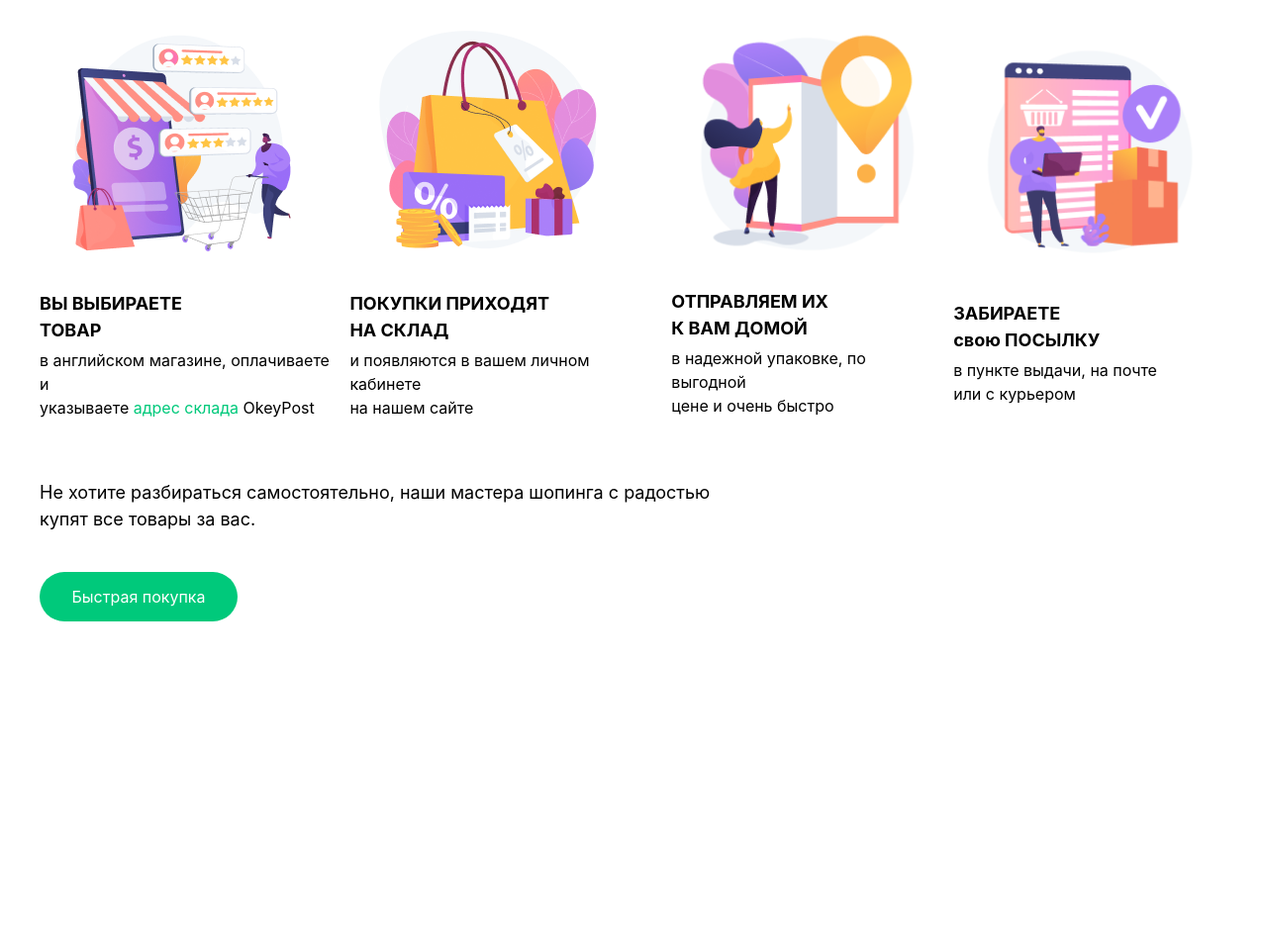
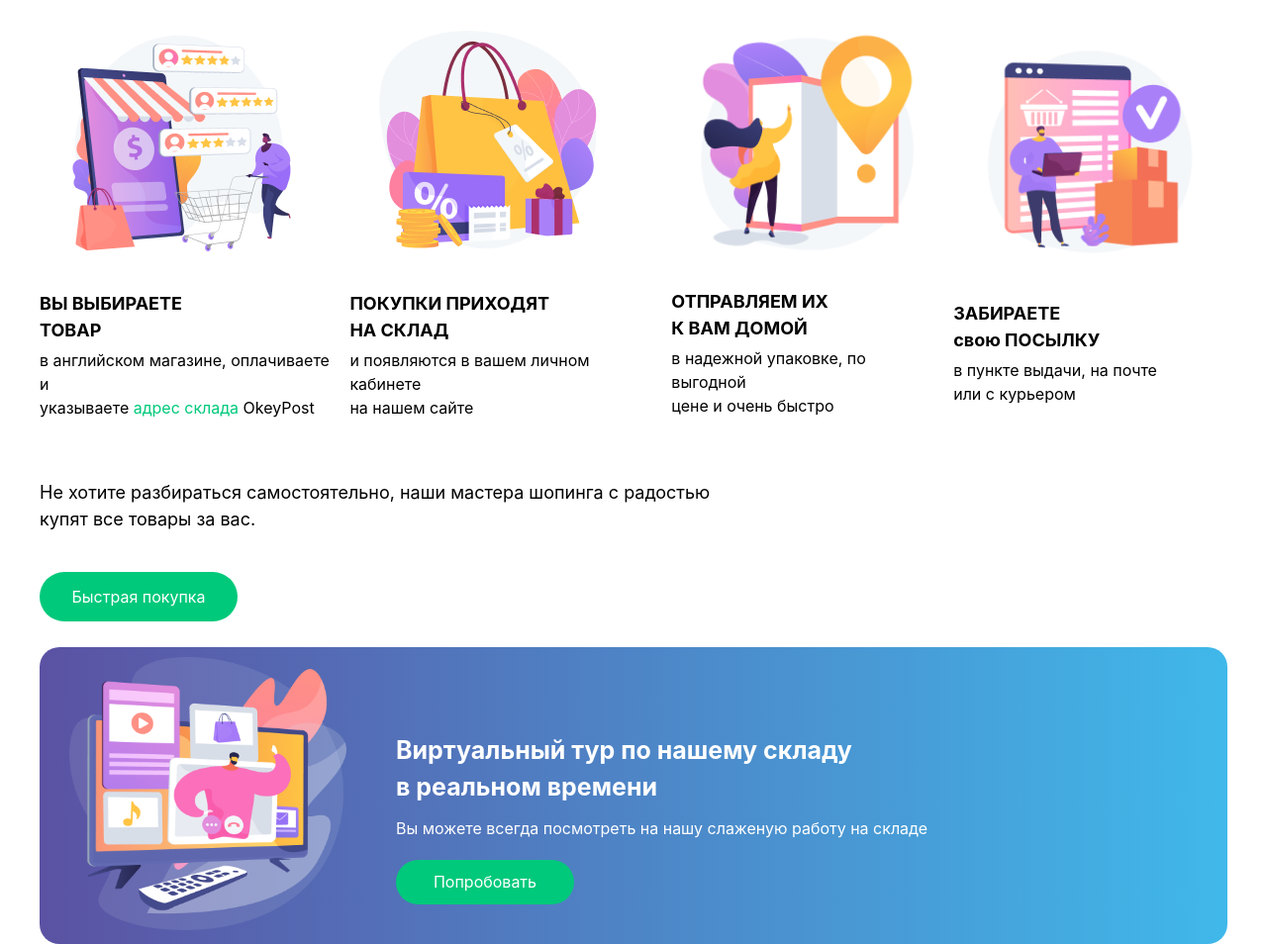
Before and after one commit to DBilol228/Week3Day4, a website: page index.html in a window 1280 px wide. Shown: the part 3036-3990 px from the top of the page at 99% size. Before the commit the page ends 3670 px from the top, so only its background shows below. Drawn offline with nearby package versions, Linux system fonts and the light colour scheme; files that its build step writes are made by us from their sources.

Commit message:
section 6

```diff
--- a/index.html
+++ b/index.html
@@ -316,5 +316,26 @@
             </div>
         </div>
     </div>
+
+    <div class="hidden lg:block max-w-[1200px] m-auto">
+        <div class="w-[100%] h-[300px] mt-[20px] rounded-[20px]" style="background-image: linear-gradient(to right, #5B52A3, #40B8EA)">
+            <img class="w-[280px] pt-[10px] ml-[30px]" src="./src/images/Иллюстрация4.png" alt="">
+            <div class="ml-[360px] mt-[-200px]">
+                <p class="text-[25px] text-[white] font-bold">Виртуальный тур по нашему складу<br>в реальном времени</p>
+                <p class="text-[white] mt-[10px]">Вы можете всегда посмотреть на нашу слаженую работу на складе</p>
+                <button class="bg-[#00C97B] text-[white] w-[180px] h-[45px] rounded-[30px] mt-[20px]">Попробовать</button>
+            </div>
+        </div>
+    </div>
+
+    <div class="lg:hidden max-w-[500px] m-auto">
+        <div class="w-[100%] h-[250px] mt-[20px] rounded-[20px]" style="background-image: linear-gradient(to right, #5B52A3, #40B8EA)">
+            <p class="text-[18px] text-[white] text-center font-bold pt-[40px]">Виртуальный тур по нашему складу<br>в реальном времени</p>
+            <p class="text-[white] mt-[10px] text-center">Вы можете всегда посмотреть<br>на нашу слаженую работу на складе</p>
+            <div class="flex justify-center items-center mt-[20px]">
+                <button class="bg-[#00C97B] text-[white] w-[180px] h-[45px] rounded-[30px] ">Попробовать</button>
+            </div>
+        </div>
+    </div>
 </body>
 </html>
```
Also changed, not shown: src/images/Иллюстрация4.png (added).
